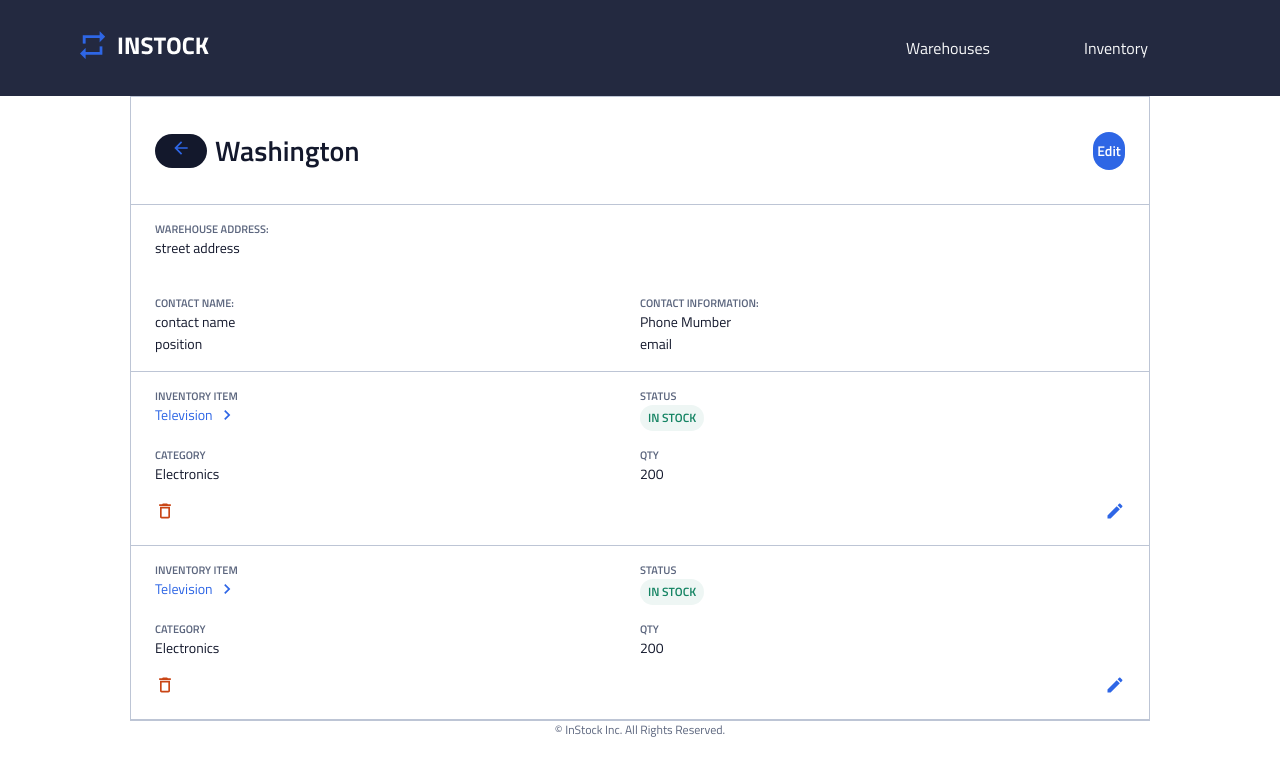
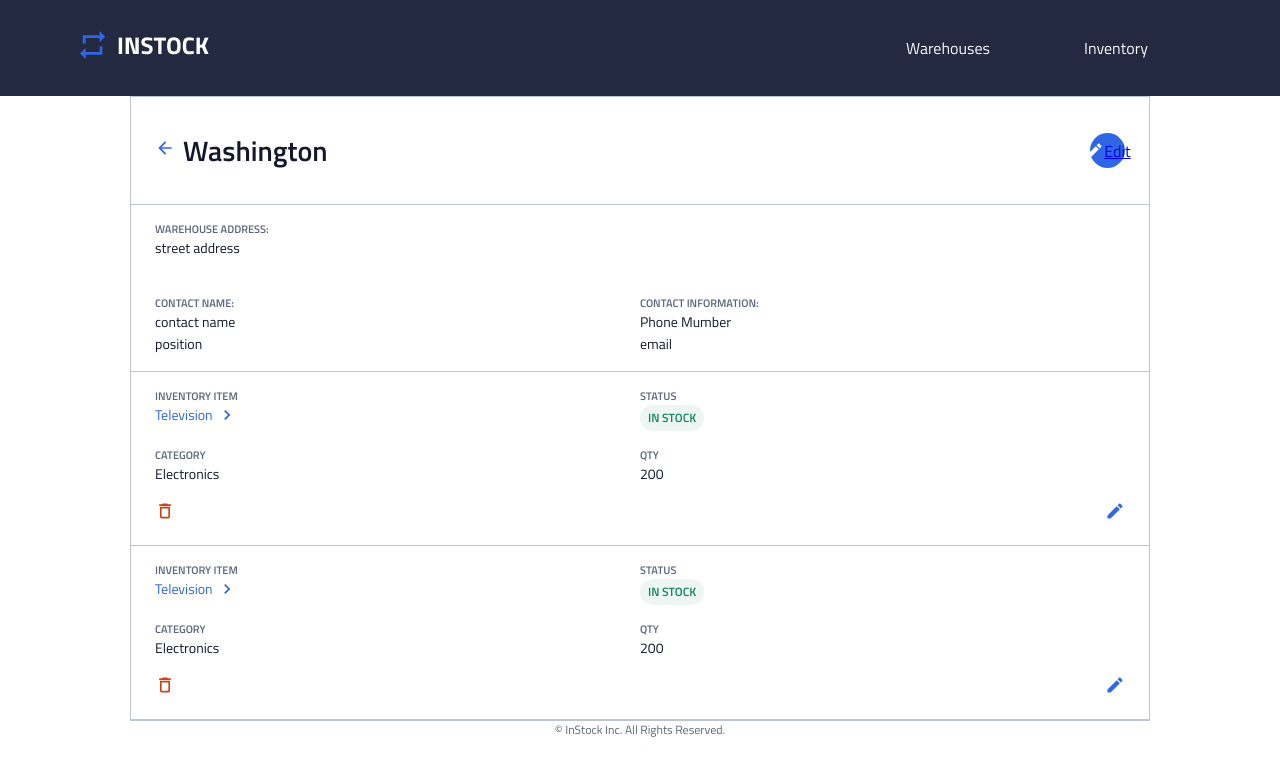
Before and after one commit to humairatasnim/instock-mont-blanc, a React (Vite) app: page /warehouses/1 in a window 1280 px wide. Shown: the top 776 px of the page. Built offline with nearby package versions, Linux system fonts and the light colour scheme.

Commit message:
adjust header mobile styling

```diff
--- a/src/components/Header/Header.scss
+++ b/src/components/Header/Header.scss
@@ -50,9 +50,9 @@
     }
   }
 }
-.active {
-  color: $white;
-  background-color: $instock-black;
-  border-radius: 1.25rem;
-  padding: 0.25rem 1rem;
-}
+// .active {
+//   color: $white;
+//   background-color: $instock-black;
+//   border-radius: 1.25rem;
+//   padding: 0.25rem 1rem;
+// }
--- a/src/pages/WarehouseDetails/WarehouseDetails.jsx
+++ b/src/pages/WarehouseDetails/WarehouseDetails.jsx
@@ -2,6 +2,7 @@ import { NavLink } from "react-router-dom";
 import "./WarehouseDetails.scss";
 import arrowBack from "/src/assets/icons/arrow_back-24px.svg";
 import InventoryItem from "../../components/InventoryItem/InventoryItem";
+import editWhite from "/src/assets/icons/edit-white-24px.svg";
 
 function WarehouseDetails({ inventories }) {
   return (
@@ -11,7 +12,7 @@ function WarehouseDetails({ inventories }) {
           {/* WAREHOUSE HEADER */}
           <div className="warehouse__header">
             <div className="warehouse__title">
-              <NavLink className="warehouse__navlink">
+              <NavLink to="/warehouses">
                 <img
                   className="link__icon"
                   src={arrowBack}
@@ -21,9 +22,10 @@ function WarehouseDetails({ inventories }) {
               {/* NEED TO REMOVE built-in style */}
               <h2 className="warehouse__name">Washington</h2>
             </div>
-            <button className="button button-primary warehouse__edit">
-              Edit
-            </button>
+            <NavLink to="/warehouses/:id/edit" className="warehouse__edit">
+              <img className="link__icon" src={editWhite}></img>
+              <p className="warehouse__edit--hidden">Edit</p>
+            </NavLink>
           </div>
           {/* WAREHOUSE DETAILS */}
           <div className="warehouse__details">
--- a/src/pages/WarehouseDetails/WarehouseDetails.scss
+++ b/src/pages/WarehouseDetails/WarehouseDetails.scss
@@ -9,28 +9,48 @@
     display: flex;
     align-items: center;
     justify-content: space-between;
-    padding: 2rem 1.5rem ;
-    border-bottom: .0625rem solid $cloud;
+    padding: 2rem 1.5rem;
+    border-bottom: 0.0625rem solid $cloud;
   }
 
   &__title {
     display: flex;
     align-items: center;
-    gap: .5rem;
+    gap: 0.5rem;
   }
 
-  &__name{
+  &__edit {
+    width: 2.25rem;
+    height: 2.25rem;
+    background-color: $instock-indigo;
+    border-radius: 1.25rem;
+    display: flex;
+    justify-content: center;
+    align-items: center;
+  }
+
+  &__edit--hidden {
+    text-decoration: none;
+    display: none;
+
+    @include tablet{
+        display: initial;
+    }
+  }
+
+  &__name {
     font-size: 1.75rem;
   }
 
-  &__edit{
-    max-width: 1.25rem;
+  &__edit {
+    width: 2.1875rem;
+    height: 2.1875rem;
   }
 
   &__details {
     color: $instock-black;
     padding: 1rem 1.5rem;
-    border-bottom: .0625rem solid $cloud;
+    border-bottom: 0.0625rem solid $cloud;
   }
 
   &__subtitle {
```
